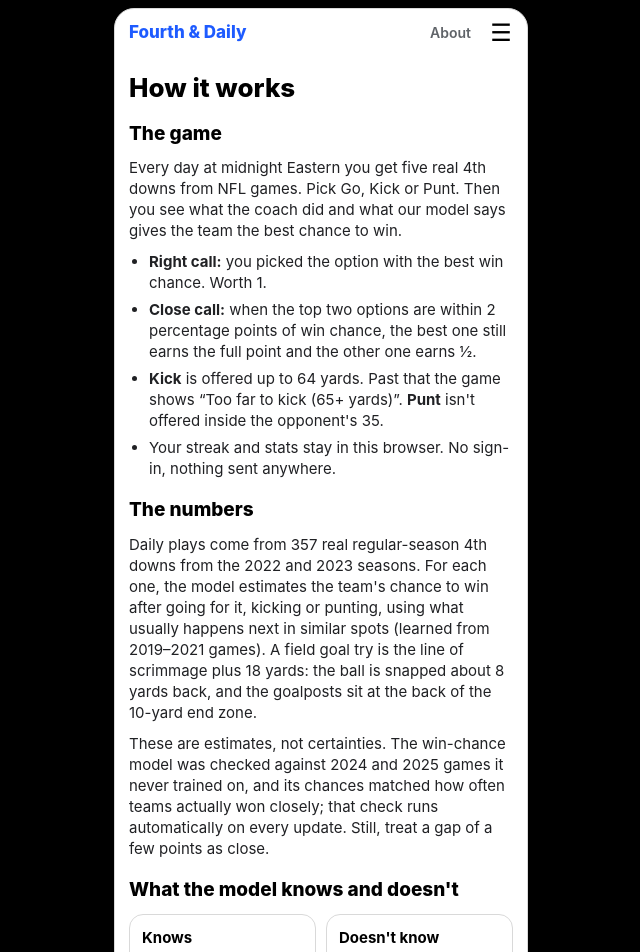
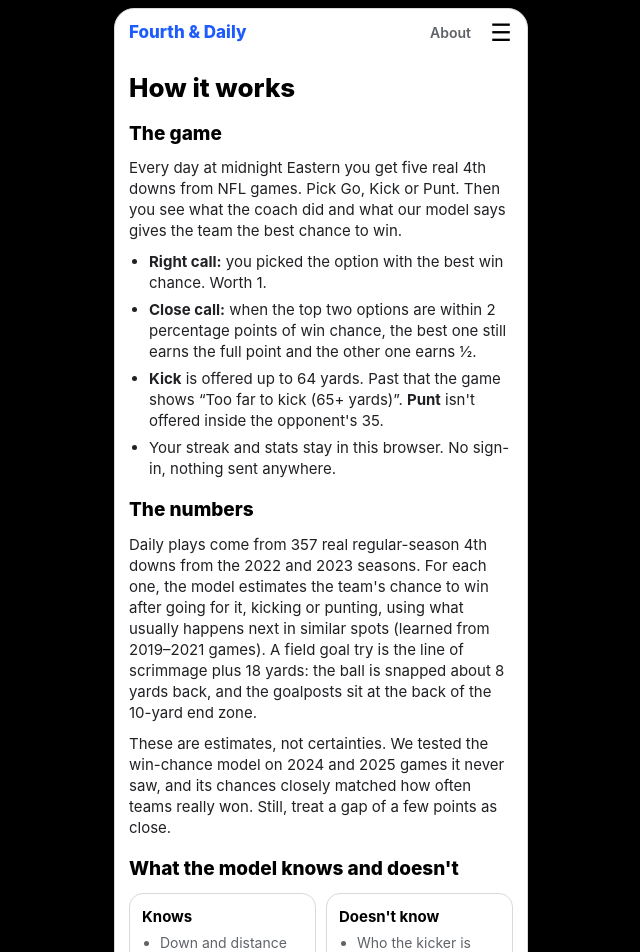
Before and after one commit to nmpy7knjd8-code/nfl-analytics-simulator, a Next.js app in the folder frontend/: page /about in a window 1280 px wide. Shown: the top 952 px of the page, without its empty margins (319-959 px from the left). Built offline with nearby package versions, Linux system fonts and the light colour scheme.

Commit message:
About: HGIC-approved calibration copy

```diff
--- a/frontend/app/about/page.tsx
+++ b/frontend/app/about/page.tsx
@@ -35,7 +35,7 @@ export default function AboutPage() {
           happens next in similar spots (learned from 2019–2021 games). A field goal try is the line of scrimmage plus 18 yards: the ball is snapped about 8 yards back, and the goalposts sit at the back of the 10-yard end zone.
         </p>
         <p>
-          These are estimates, not certainties. The win-chance model was checked against 2024 and 2025 games it never trained on, and its chances matched how often teams actually won closely; that check runs automatically on every update. Still, treat a gap of a few points as close.
+          These are estimates, not certainties. We tested the win-chance model on 2024 and 2025 games it never saw, and its chances closely matched how often teams really won. Still, treat a gap of a few points as close.
         </p>
         <h2>What the model knows and doesn&apos;t</h2>
         <div className="ml-cols">
```
